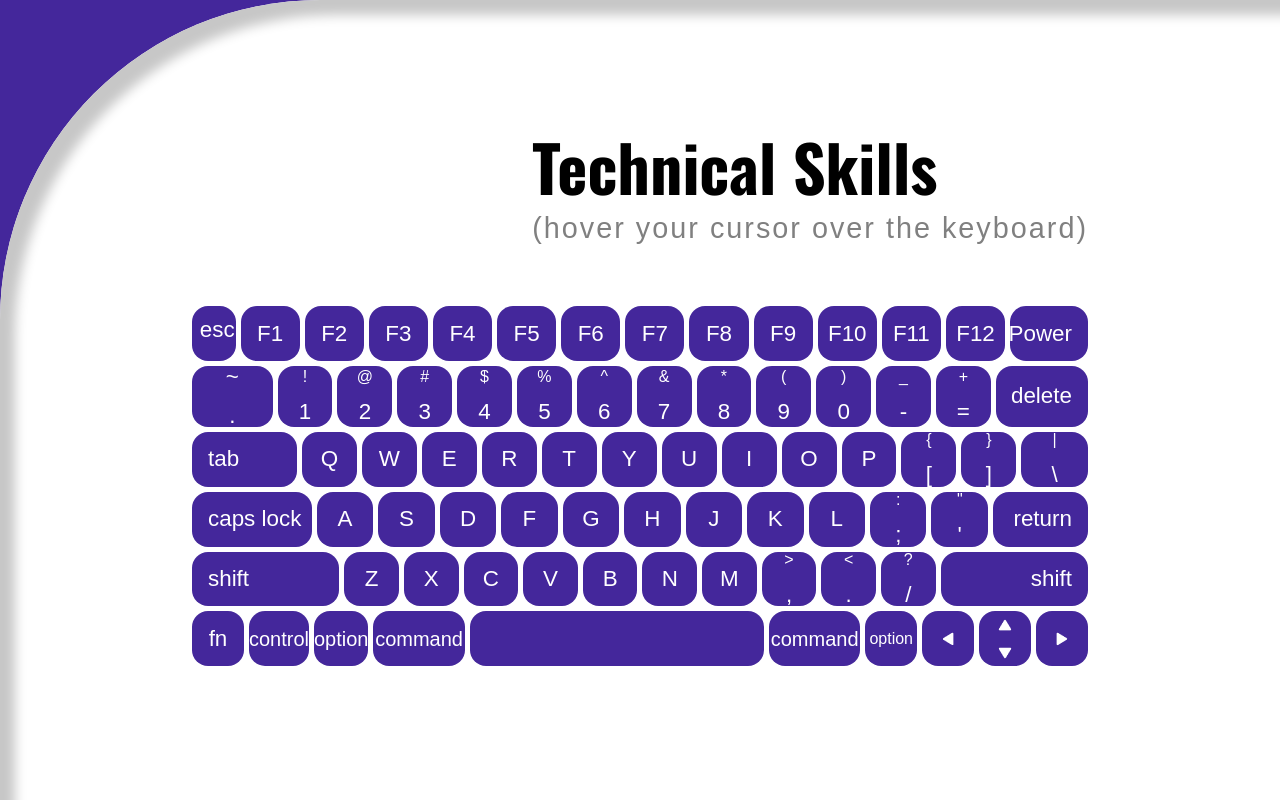
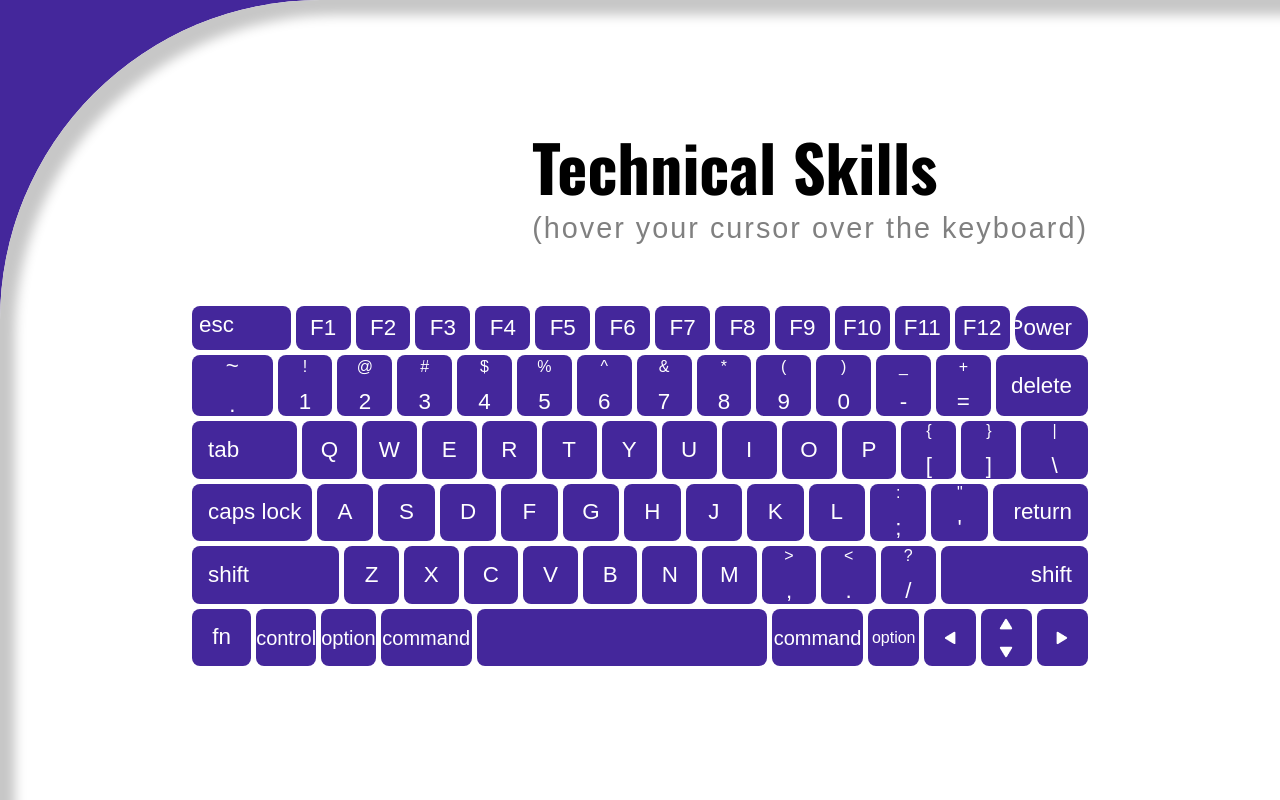
Before and after one commit to ishanbhardwaj00/Portfolio, a Next.js app: page / in a window 1280 px wide. Shown: the part 800-1600 px from the top of the page. Built offline with nearby package versions, Linux system fonts and the light colour scheme.

Commit message:
keyboard layout complete, only text alignment needed with icon

```diff
--- a/src/components/Keyboard/Keyboard.tsx
+++ b/src/components/Keyboard/Keyboard.tsx
@@ -3,21 +3,47 @@ import styles from './keyboard.module.css'
 const Keyboard = () => {
   return (
     <div className={`${styles.main}`}>
-      <div className={styles.row}>
-        <div className={`${styles.esc} ${styles.key}`}>esc</div>
-        <div className={`${styles.fnKey} ${styles.key}`}>F1</div>
-        <div className={`${styles.fnKey} ${styles.key}`}>F2</div>
-        <div className={`${styles.fnKey} ${styles.key}`}>F3</div>
-        <div className={`${styles.fnKey} ${styles.key}`}>F4</div>
-        <div className={`${styles.fnKey} ${styles.key}`}>F5</div>
-        <div className={`${styles.fnKey} ${styles.key}`}>F6</div>
-        <div className={`${styles.fnKey} ${styles.key}`}>F7</div>
-        <div className={`${styles.fnKey} ${styles.key}`}>F8</div>
-        <div className={`${styles.fnKey} ${styles.key}`}>F9</div>
-        <div className={`${styles.fnKey} ${styles.key}`}>F10</div>
-        <div className={`${styles.fnKey} ${styles.key}`}>F11</div>
-        <div className={`${styles.fnKey} ${styles.key}`}>F12</div>
-        <div className={`${styles.powerButton} ${styles.key} ${styles.right}`}>
+      <div className={styles.row1}>
+        <div className={`${styles.esc} ${styles.key}`}>
+          <span>esc</span>
+        </div>
+        <div className={`${styles.fnKey} ${styles.key}`}>
+          <span>F1</span>
+        </div>
+        <div className={`${styles.fnKey} ${styles.key}`}>
+          <span>F2</span>
+        </div>
+        <div className={`${styles.fnKey} ${styles.key}`}>
+          <span>F3</span>
+        </div>
+        <div className={`${styles.fnKey} ${styles.key}`}>
+          <span>F4</span>
+        </div>
+        <div className={`${styles.fnKey} ${styles.key}`}>
+          <span>F5</span>
+        </div>
+        <div className={`${styles.fnKey} ${styles.key}`}>
+          <span>F6</span>
+        </div>
+        <div className={`${styles.fnKey} ${styles.key}`}>
+          <span>F7</span>
+        </div>
+        <div className={`${styles.fnKey} ${styles.key}`}>
+          <span>F8</span>
+        </div>
+        <div className={`${styles.fnKey} ${styles.key}`}>
+          <span>F9</span>
+        </div>
+        <div className={`${styles.fnKey} ${styles.key}`}>
+          <span>F10</span>
+        </div>
+        <div className={`${styles.fnKey} ${styles.key}`}>
+          <span>F11</span>
+        </div>
+        <div className={`${styles.fnKey} ${styles.key}`}>
+          <span>F12</span>
+        </div>
+        <div className={`${styles.powerButton} ${styles.key}`}>
           <span>Power</span>
         </div>
       </div>
@@ -96,13 +122,17 @@ const Keyboard = () => {
           <span className={styles.skillName}>
             <img src="/images/r.png" alt="redis" />
           </span>
-          <div className={styles.expandedContainer}>
           <div className={styles.expandedSkills}>
+            <div>
               <span>
                 <img src="/images/redis.png" alt="skills" />
               </span>
               <span>Redis</span>
+            </div>
+            <div>
+              <span>
                 <img src="/images/react.png" alt="skills" />
+              </span>
               <span>React</span>
             </div>
           </div>
@@ -112,8 +142,8 @@ const Keyboard = () => {
           <span className={styles.skillName}>
             <img src="/images/t.png" alt="ts" />
           </span>
-          <div className={styles.expandedContainer}>
           <div className={styles.expandedSkills}>
+            <div>
               <span>
                 <img src="/images/t.png" alt="skills" />
               </span>
@@ -138,8 +168,8 @@ const Keyboard = () => {
           <span className={styles.skillName}>
             <img src="/images/p.png" alt="redis" />
           </span>
-          <div className={styles.expandedContainer}>
           <div className={styles.expandedSkills}>
+            <div>
               <span>
                 <img src="/images/p.png" alt="skills" />
               </span>
@@ -169,8 +199,8 @@ const Keyboard = () => {
           <span className={styles.skillName}>
             <img src="/images/a.png" alt="aws" />
           </span>
-          <div className={styles.expandedContainer}>
           <div className={styles.expandedSkills}>
+            <div>
               <span>
                 <img src="/images/a.png" alt="skills" />
               </span>
@@ -183,8 +213,8 @@ const Keyboard = () => {
           <span className={styles.skillName}>
             <img src="/images/s.png" alt="SQL" />
           </span>
-          <div className={styles.expandedContainer}>
           <div className={styles.expandedSkills}>
+            <div>
               <span>
                 <img src="/images/s.png" alt="skills" />
               </span>
@@ -197,8 +227,8 @@ const Keyboard = () => {
           <span className={styles.skillName}>
             <img src="/images/d.png" alt="aws" />
           </span>
-          <div className={styles.expandedContainer}>
           <div className={styles.expandedSkills}>
+            <div>
               <span>
                 <img src="/images/d.png" alt="skills" />
               </span>
@@ -211,8 +241,8 @@ const Keyboard = () => {
           <span className={styles.skillName}>
             <img src="/images/f.png" alt="flutter" />
           </span>
-          <div className={styles.expandedContainer}>
           <div className={styles.expandedSkills}>
+            <div>
               <span>
                 <img src="/images/f.png" alt="skills" />
               </span>
@@ -225,8 +255,8 @@ const Keyboard = () => {
           <span className={styles.skillName}>
             <img src="/images/g.png" alt="git" />
           </span>
-          <div className={styles.expandedContainer}>
           <div className={styles.expandedSkills}>
+            <div>
               <span>
                 <img src="/images/g.png" alt="skills" />
               </span>
@@ -242,8 +272,8 @@ const Keyboard = () => {
           <span className={styles.skillName}>
             <img src="/images/j.png" alt="git" />
           </span>
-          <div className={styles.expandedContainer}>
           <div className={styles.expandedSkills}>
+            <div>
               <span>
                 <img src="/images/j.png" alt="skills" />
               </span>
@@ -296,13 +326,11 @@ const Keyboard = () => {
           <span className={styles.skillName}>
             <img src="/images/m.png" alt="mongodb" />
           </span>
-          <div className={styles.expandedContainer}>
           <div className={styles.expandedSkills}>
             <span>
               <img src="/images/m.png" alt="skills" />
             </span>
             <span>MongoDB</span>
-            </div>
           </div>
         </div>
         <div className={`${styles.number} ${styles.key}`}>
@@ -322,7 +350,7 @@ const Keyboard = () => {
         </div>
       </div>
       <div className={styles.row}>
-        <div className={`${styles.number} ${styles.key}`}>
+        <div className={`${styles.fnKey} ${styles.number} ${styles.key}`}>
           <span>fn</span>
         </div>
         <div className={`${styles.number} ${styles.key} ${styles.textSm}`}>
@@ -342,9 +370,7 @@ const Keyboard = () => {
           <span className={styles.symbol}>option</span>
         </div>
         <div className={`${styles.number} ${styles.key}`}>
-          <span className={styles.symbol}>
           <img src="/images/left.png" alt="left" />
-          </span>
         </div>
         <div className={`${styles.number} ${styles.key}`}>
           <img src="/images/up.png" alt="up" />
--- a/src/components/Keyboard/keyboard.module.css
+++ b/src/components/Keyboard/keyboard.module.css
@@ -4,13 +4,32 @@
   width: 100%;
   aspect-ratio: 2.49;
   gap: 5px;
+  font-size: 0.75rem;
 }
 
 .key {
   background-color: #44279b;
-  border-radius: 1rem;
-  transition: 150ms all;
+  border-radius: 0.5rem;
+  transition: 300ms all;
   position: relative;
+  overflow: hidden;
+}
+
+/* .main:hover .key {
+  background-color: #c7c7c7;
+  background-color: #f4f4f5;
+} */
+.row1 {
+  display: flex;
+  gap: 5px;
+  color: white;
+  font-size: 1.4rem;
+  font-family: Arial, Helvetica, sans-serif;
+  width: 100%;
+}
+
+.main:hover .skillName {
+  opacity: 1;
 }
 
 .skillName {
@@ -18,10 +37,83 @@
   align-items: center;
   justify-content: center;
   position: absolute;
+  transform: scale(1.25);
   opacity: 0;
-  transform: scale(1.25);
   height: 100%;
-  transition: 1500ms opacity;
+  transition: 150ms opacity;
+}
+
+.skillKey:hover .skillName {
+  opacity: 0;
+}
+
+.skillKey:hover .expandedSkills {
+  opacity: 1;
+  width: 350%;
+}
+
+.expandedSkills > div {
+  display: flex;
+  justify-content: center;
+  align-items: center;
+  gap: 0.5rem;
+}
+.expandedSkills img {
+  height: 100%;
+}
+.expandedSkills {
+  display: flex;
+  position: absolute;
+  z-index: 1;
+  border-radius: 1rem;
+  overflow: hidden;
+  top: 0;
+  left: 0;
+  gap: 1rem;
+  letter-spacing: 1px;
+  height: 100%;
+  color: black;
+  background-color: #f4f4f4;
+  justify-content: center;
+  align-items: center;
+  font-size: 1.5rem;
+  padding: 0 1rem;
+  opacity: 0;
+  width: 0;
+  transition: all 300ms ease-in-out;
+  transform-origin: center;
+}
+.expandedContainer {
+  z-index: 1;
+  position: absolute;
+  height: 100%;
+  top: 0;
+  left: 0;
+  display: none;
+}
+.expandedSkills {
+  display: flex;
+}
+
+.main:hover .key {
+  background-color: #c7c7c7;
+}
+.key:not(.skillKey) > span {
+  transform: translateY(0%);
+  transition: 500ms all;
+}
+.main:hover
+  .key:not(.esc):not(.powerButton):not(.caps):not(.tab):not(.shift):not(
+    .textSm
+  ):not(.delete):not(.return):not(.skillKey)
+  > span {
+  transform: translateY(500%);
+  opacity: 0;
+}
+.main:hover .skillKey {
+  background-color: #f4f4f4;
+  transition: 150ms all;
+  font-size: 0;
 }
 .skillName > img {
   object-fit: fill;
@@ -29,21 +121,6 @@
 .number {
   flex: 6.6;
   overflow: visible;
-}
-.main:hover .key {
-  background-color: #c7c7c7;
-}
-
-.main:hover .skillKey {
-  background-color: #f4f4f5;
-  position: relative;
-  height: 100%;
-}
-.main:hover .skillName {
-  opacity: 1;
-}
-.main:active .key {
-  background-color: #c7c7c7;
 }
 .row {
   display: flex;
@@ -55,38 +132,6 @@
   font-family: Arial, Helvetica, sans-serif;
 }
 
-.skillKey:hover .expandedContainer {
-  display: flex;
-  z-index: 1;
-  opacity: 1;
-  width: max-content;
-  padding: 0 1rem;
-}
-.expandedContainer {
-  position: absolute;
-  left: 0;
-  height: 100%;
-  border-radius: 1rem;
-  width: 0%;
-  transition: width 300ms ease-in;
-  background-color: white;
-  opacity: 0;
-}
-
-.expandedSkills {
-  display: flex;
-  flex-direction: row;
-  font-weight: 700;
-  color: black;
-  gap: 1rem;
-  align-items: center;
-  justify-content: center;
-}
-
-.expandedSkills img {
-  height: 100%;
-  object-fit: fill;
-}
 .row > div {
   display: flex;
   flex-direction: column;
@@ -96,11 +141,12 @@
 }
 .esc {
   display: flex;
-  justify-content: flex-start;
+  justify-content: start;
+  align-items: center;
   gap: 1px;
-  align-items: last baseline;
   width: 11.8%;
   padding-bottom: 7px;
+  height: 100%;
   padding-left: 7px;
   cursor: pointer;
 }
@@ -119,6 +165,10 @@
 }
 
 .powerButton {
+  display: flex;
+  padding-right: 1rem;
+  justify-content: flex-end;
+  align-items: center;
   width: 8.7%;
   border-radius: 1rem;
   cursor: pointer;
```
Lines whose indentation alone changed are shown as unchanged.
